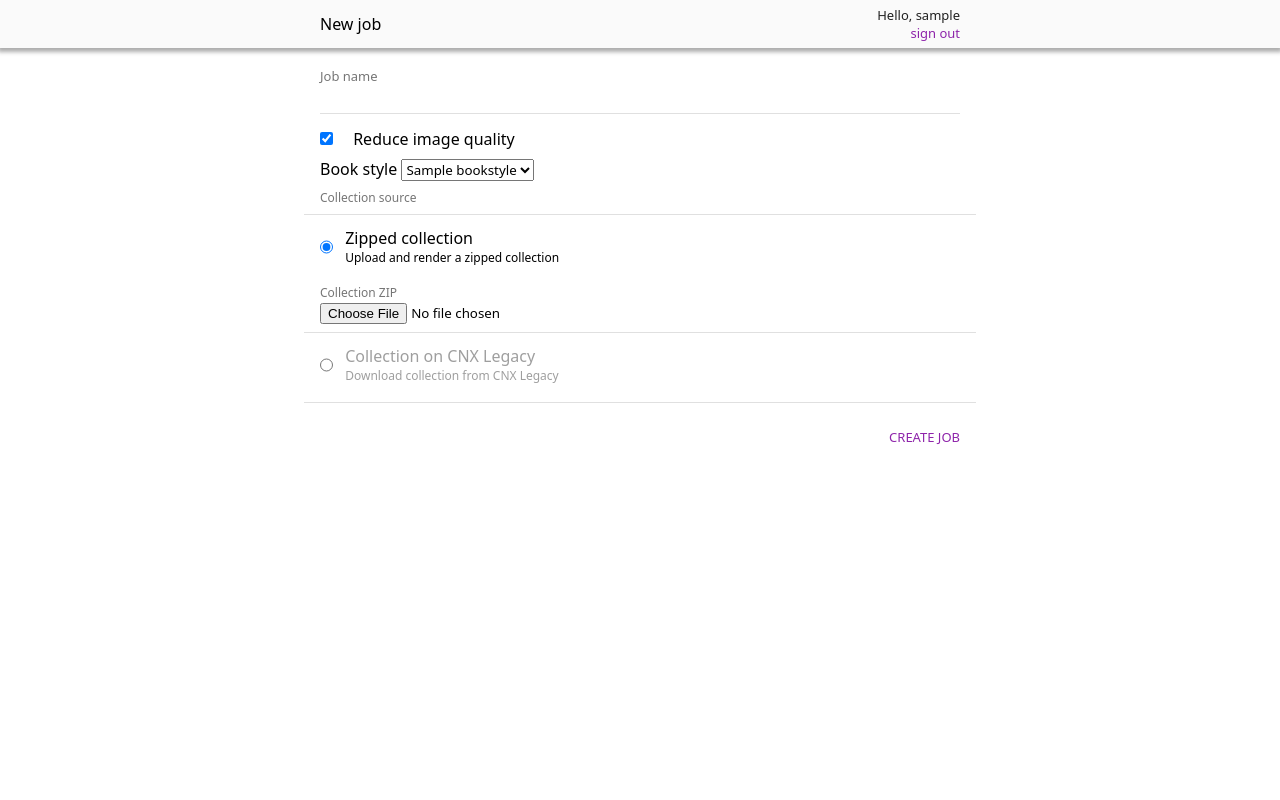
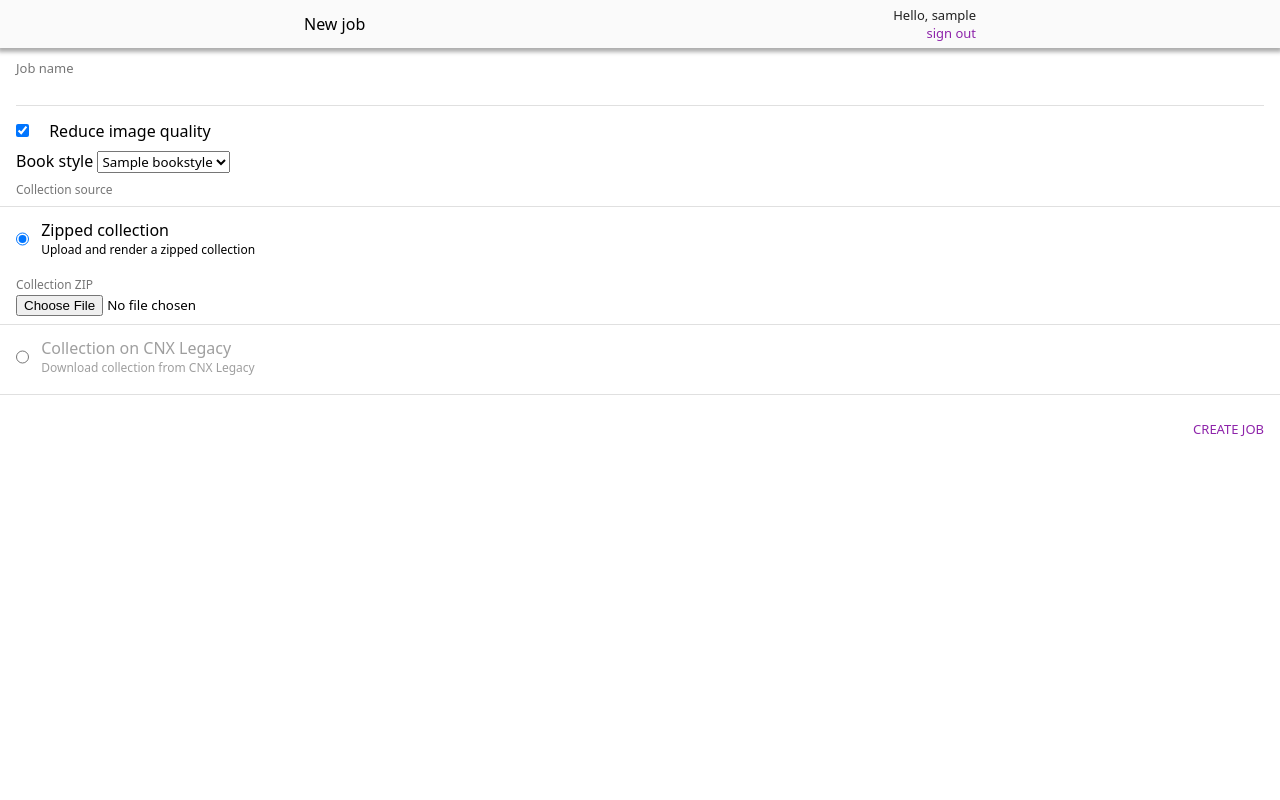
Before and after one commit to katalysteducation/do-me-a-pdf, a Django app: page /job/new/ in a window 1280 px wide. Run offline with Django 3.2, Linux system fonts and the light colour scheme; a user stored in the database is signed in; tables that the repository leaves empty hold one stand-in row (values such as "Sample post"); parts of the project's set-up code (start-up, migrations or seed data) failed here and were passed over.

Commit message:
Style updates

```diff
--- a/jobmgr/static/material.css
+++ b/jobmgr/static/material.css
@@ -37,7 +37,7 @@ input {
 }
 .md-container:not(.-md-horizontal) > * {
   --margin-top: var(--content-spacing);
-  --margin-right: var(--content-padding-left);
+  --margin-right: var(--content-padding-right);
   --margin-bottom: var(--content-spacing);
   --margin-left: var(--content-padding-left);
 }
--- a/jobmgr/static/style.css
+++ b/jobmgr/static/style.css
@@ -15,19 +15,17 @@ body > header:first-child {
   left: 0;
   top: 0;
   right: 0;
-  padding-left: calc(50% - 42em / 2);
-  padding-right: calc(50% - 42em / 2);
+  padding-left: calc(50vw - 42em / 2);
+  padding-right: calc(50vw - 42em / 2);
 }
 body > header:first-child > div.title {
   line-height: 48px;
-  padding-left: 16px;
 }
 body > header:first-child > div.fill {
   flex: 1;
 }
 body > header:first-child > div.user-info {
   padding-top: 6px;
-  padding-right: 16px;
   text-align: right;
 }
 body > header:first-child > div.user-info > * {
@@ -47,10 +45,14 @@ body > .content {
   top: 48px;
   right: 0;
   bottom: 0;
-  overflow-y: scroll;
+  overflow-y: auto;
 }
-body > .content > * {
-  margin: 8px calc(50% - 42em/2) 8px calc(50% - 42em/2);
+body > .content >* {
+  --content-padding-top: 8px;
+  --content-padding-right: calc(100% - 42em - (50vw - 42em/2) - 16px);
+  --content-padding-bottom: 8px;
+  --content-padding-left: calc(50vw - 42em/2 - 16px);
+  --content-spacing: 8px;
 }
 .list > :not(:first-child) {
   border-top: 1px solid var(--color-divider);
@@ -83,6 +85,23 @@ body > .content > * {
   right: 16px;
   color: var(--color-text-secondary);
   text-align: right;
+}
+.list > .two-line-list-item > .bottomright-line {
+  position: absolute;
+  bottom: calc((60px - 2em) / 2);
+  right: 16px;
+  text-align: right;
+}
+.list > .two-line-list-item > .bottomright-line:not(.md-button) {
+  color: var(--color-text-secondary);
+}
+.list > .two-line-list-item > .bottomright-line.md-button {
+  bottom: 0;
+  right: 8px;
+  margin: 0;
+}
+.list > .two-line-list-item > .bottomright-line.md-button:not(:hover) {
+  background: transparent;
 }
 .md-surface.list-button {
   --self-elevation: 0px;
--- a/jobmgr/static/style.styl
+++ b/jobmgr/static/style.styl
@@ -18,19 +18,17 @@ body > header:first-child
   left 0
   top 0
   right 0
-  padding-left calc(50% - 42em/2)
-  padding-right calc(50% - 42em/2)
+  padding-left calc(50vw - 42em/2)
+  padding-right calc(50vw - 42em/2)
 
   > div.title
     line-height 48px
-    padding-left 16px
 
   > div.fill
     flex 1
 
   > div.user-info
     padding-top 6px
-    padding-right 16px
     text-align right
 
     > *
@@ -46,17 +44,17 @@ body > header:first-child
 
 body > .content
   width = 42em
-  padding = "calc(50% - %s/2)" % width
+  padding-left = "calc(50vw - %s/2 - 16px)" % width
+  padding-right = "calc(100% - %s - (50vw - %s/2) - 16px)" % (width width)
 
   position absolute
   left 0
   top 48px
   right 0
   bottom 0
-  overflow-y scroll
+  overflow-y auto
 
-  > *
-    margin 8px padding 8px padding
+  content-padding 8px padding-right 8px padding-left 8px
 
 .list
   > :not(:first-child)
@@ -91,6 +89,23 @@ body > .content
       right 16px
       color var(--color-text-secondary)
       text-align right
+
+    > .bottomright-line
+      position absolute
+      bottom padding
+      right 16px
+      text-align right
+
+      &:not(.md-button)
+        color var(--color-text-secondary)
+
+      &.md-button
+        bottom 0
+        right 8px
+        margin 0
+
+        &:not(:hover)
+          background transparent
 
 .md-surface.list-button
   elevation 0
--- a/jobmgr/templates/job/list.html
+++ b/jobmgr/templates/job/list.html
@@ -9,7 +9,7 @@
 {% endblock %}
 
 {% block content %}
-<div class="content">
+<div class="content md-container">
 
 <div class="list">
 {% for job in object_list %}
--- a/jobmgr/templates/job/view.html
+++ b/jobmgr/templates/job/view.html
@@ -1,7 +1,7 @@
 {% extends "_base.html" %}
 
 {% block content %}
-<div class="content">
+<div class="content md-container">
 <div class="flow-column md-surface md-container">
 
 <span class="md-text md-text-caption">Job name</span>
@@ -24,6 +24,10 @@
       {% else %}
         <span class="second-line state-running">running</span>
         <span class="topright-line">started {{ task.started }}</span>
+      {% endif %}
+
+      {% if task.failed %}
+        {# <button class="md-surface md-button md-button-text bottomright-line">Retry</button> #}
       {% endif %}
     </div>
   {% empty %}
```
